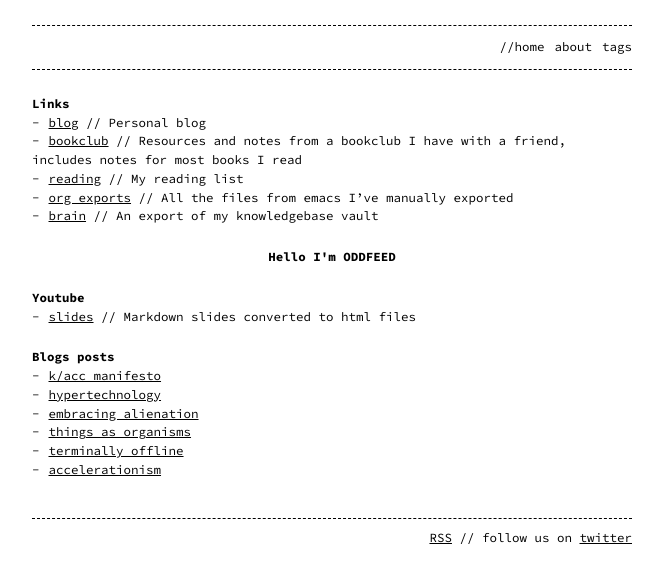
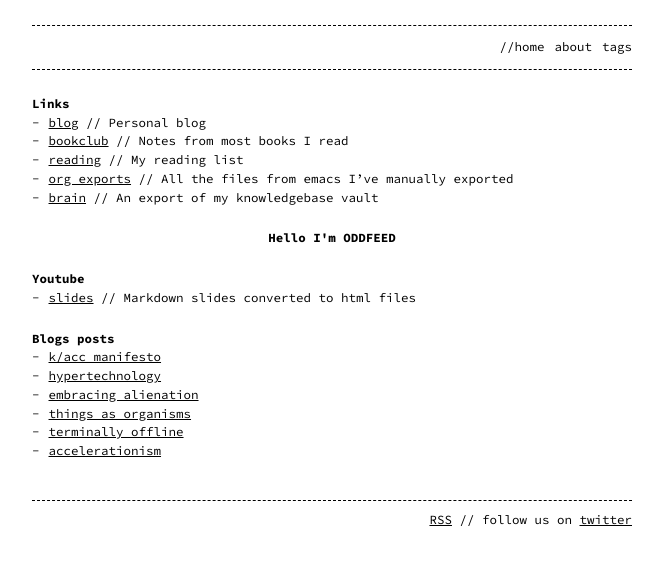
Before and after one commit to gratefuldaemon/gratefuldaemon, a Jekyll site: the page built from index.md, in a window 1280 px wide. Shown: the top 583 px of the page, without its empty margins (308-971 px from the left). Built offline with Jekyll 4.4.1, drawn with Linux system fonts in a browser that asks for light colours.

Commit message:
bc update

```diff
--- a/index.md
+++ b/index.md
@@ -6,7 +6,7 @@ permalink: /
 
 # Links
 - [blog](https://blog.alienate.earth) // Personal blog
-- [bookclub](https://bookclub.alienate.earth) // Resources and notes from a bookclub I have with a friend, includes notes for most books I read
+- [bookclub](https://bookclub.alienate.earth) // Notes from most books I read
 - [reading](https://org.alienate.earth/reading.html) // My reading list
 - [org exports](https://org.alienate.earth) // All the files from emacs I've manually exported
 - [brain](https://brain.alienate.earth) // An export of my knowledgebase vault
```
